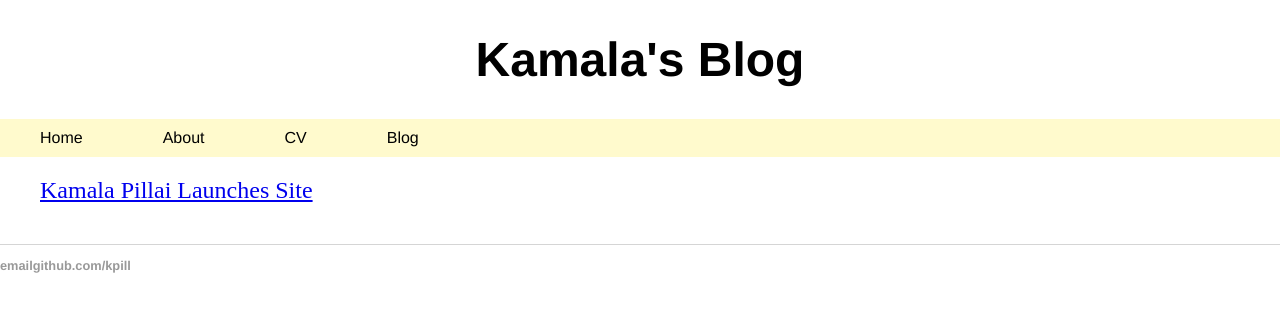
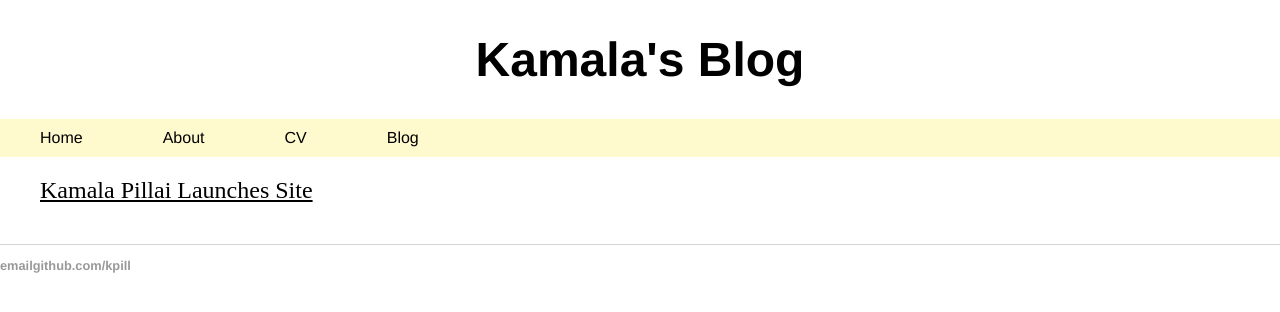
Before and after one commit to kpill/kpill.github.io, a Jekyll site: the page built from index.html, in a window 1280 px wide. Shown: the top 312 px of the page. Built offline with Jekyll 4.4.1, drawn with Linux system fonts in a browser that asks for light colours.

Commit message:
Update index.html

```diff
--- a/index.html
+++ b/index.html
@@ -4,6 +4,6 @@ title: Kamala Pillai's Blog
 ---
 <ul class="posts">
 	{% for post in site.posts %}
-		<li><a href="{{ post.url }}">{{ post.title }}</a></li>
+		<li><a href="{{ post.url }}" class="post-button">{{ post.title }}</a></li>
 	{% endfor %}
 </ul>
```
